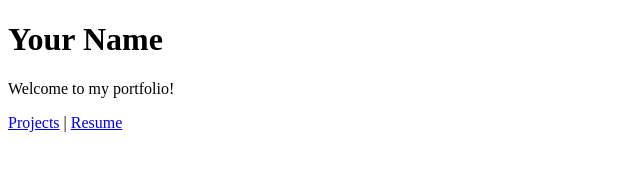
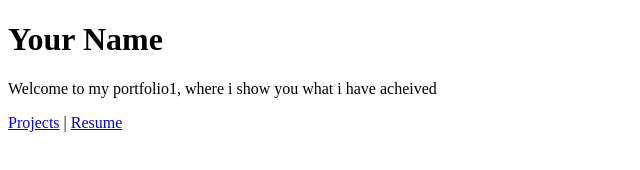
Before and after one commit to pavankumar198720/Pavanwebsite, a plain HTML site: page index.html in a window 1280 px wide. Shown: the whole page, without its empty margins (0-640 px from the left). Drawn offline with Linux system fonts and the light colour scheme.

Commit message:
Update index.html
Added the description

```diff
--- a/index.html
+++ b/index.html
@@ -7,7 +7,7 @@
 </head>
 <body>
   <h1>Your Name</h1>
-  <p>Welcome to my portfolio!</p>
+  <p>Welcome to my portfolio1, where i show you what i have acheived</p>
   <nav>
     <a href="projects.html">Projects</a> |
     <a href="resume.pdf" target="_blank">Resume</a>
```
